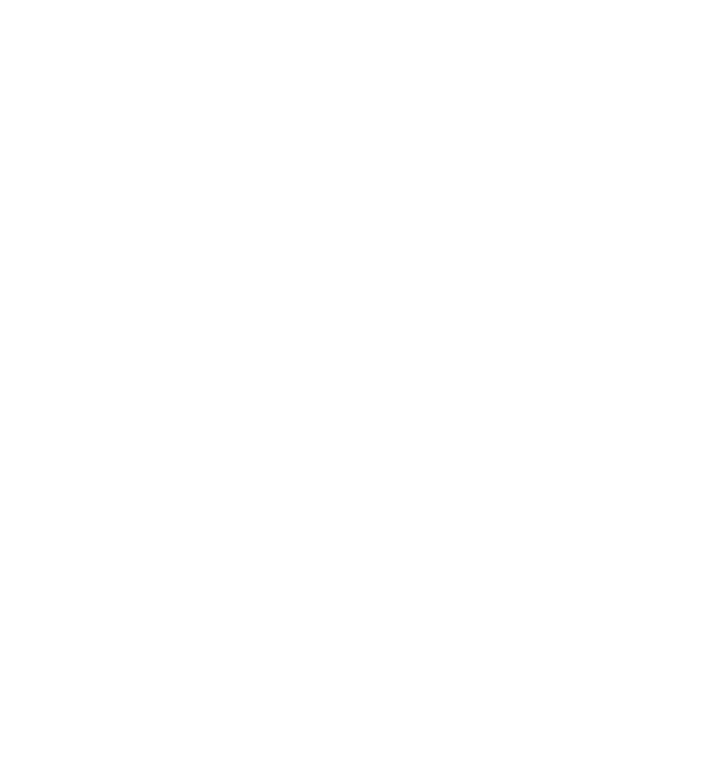
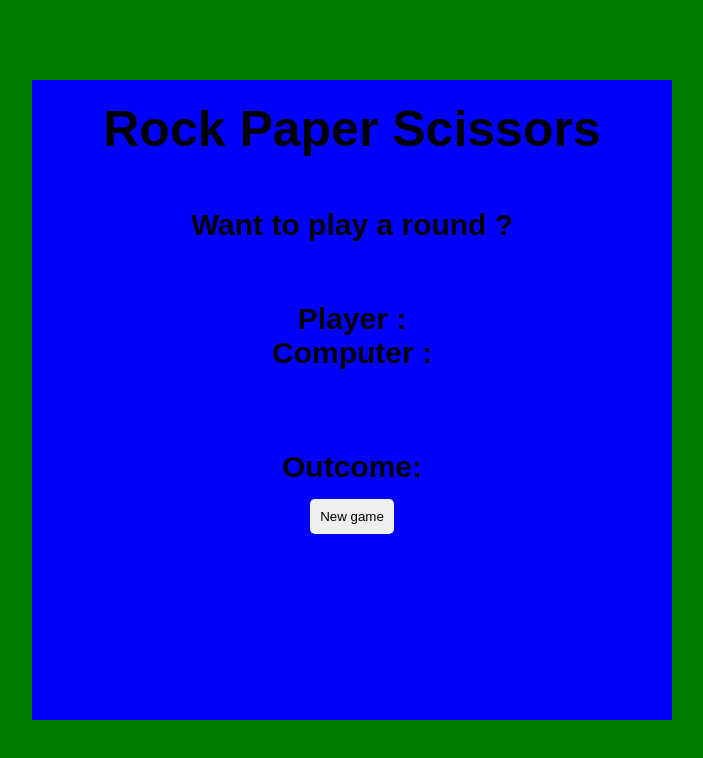
Before and after one commit to Yinkusadel/odin-project-rock-paper-scissors, a website: page index.html in a window 1280 px wide. Shown: the whole page, without its empty margins (288-991 px from the left). Drawn offline with Linux system fonts and the light colour scheme.

Commit message:
feat : add UI design for project

```diff
--- a/index.html
+++ b/index.html
@@ -1,11 +1,29 @@
-<!DOCTYPE html>
+<!doctype html>
 <html lang="en">
   <head>
     <meta charset="UTF-8" />
     <meta name="viewport" content="width=device-width, initial-scale=1.0" />
     <title>Document</title>
+    <link href="styles.css" rel="stylesheet" />
   </head>
   <body>
+    <div class="body-container">
+      <div class="container">
+        <h1 class="description-header">Rock Paper Scissors</h1>
+        <p class="description-content">Want to play a round ?</p>
+        <div class="players-container">
+          <div class="player-slot">
+            <p>Player : <span class="player-option"> </span></p>
+          </div>
+
+          <div class="computer-slot">
+            <p>Computer : <span class="computer-option"> </span></p>
+          </div>
+        </div>
+        <p class="result">Outcome: <span class="result-outcome"></span></p>
+        <button class="new-game-btn">New game</button>
+      </div>
+    </div>
 
     <script src="script.js"></script>
   </body>
--- a/script.js
+++ b/script.js
@@ -3,12 +3,10 @@ let randomChoice = ""
 
 
 let getComputerChoice = () => {
-    for (let i = 0; i < choiceOptions.length; i++) {
         randomChoice = (choiceOptions[(Math.floor(Math.random() * choiceOptions.length))]);
-      }
-      return randomChoice
+        return randomChoice
+
 }
-
 
 
 
@@ -30,6 +28,8 @@ let playRound = () => {
   }
 
 
+
+
 let game = () => {
     for (let i = 0; i < 5; i++) {
         console.log(playRound());
@@ -38,12 +38,4 @@ let game = () => {
 }
 
 
-
-
-
-
-
-
-
-
-console.log(      game  ()    )
+console.log(     game()                       )
--- /dev/null
+++ b/styles.css
@@ -0,0 +1,63 @@
+* {
+    padding: 0;
+    margin: 0;
+    box-sizing: border-box;
+    border: none;
+}
+
+.body-container {
+    background-color: green;
+    width: 100%;
+    height: 100vh;
+    display: flex;
+    justify-content: center;
+    align-items: center;
+}
+
+.container {
+    background-color: blue;
+    width: 50%;
+    height: 80vh;
+    display: flex;
+    flex-direction: column;
+    align-items: center;
+    font-family: Arial, Helvetica, sans-serif;
+    font-weight: bold;
+    font-size: 30px;
+    text-align: center;
+}
+
+.description-header {
+    font-size: 50px;
+    padding: 20px 0;
+}
+
+.description-content {
+    margin-top: 30px;
+}
+
+.players-container {
+    margin-top: 60px;
+}
+
+.result {
+    margin-top: 80px;
+}
+
+.new-game-btn {
+    padding: 10px;
+    border-radius: 5px;
+    margin-top: 15px;
+    transition-duration: 0.4s;
+}
+
+.new-game-btn:hover {
+    color: #d41111;
+    background-color: rgb(134, 114, 114);
+}
+
+.new-game-btn:active {
+    background-color: #3e8e41;
+    box-shadow: 0 5px #0a0a0a;
+    transform: translateY(4px);
+  }
```
